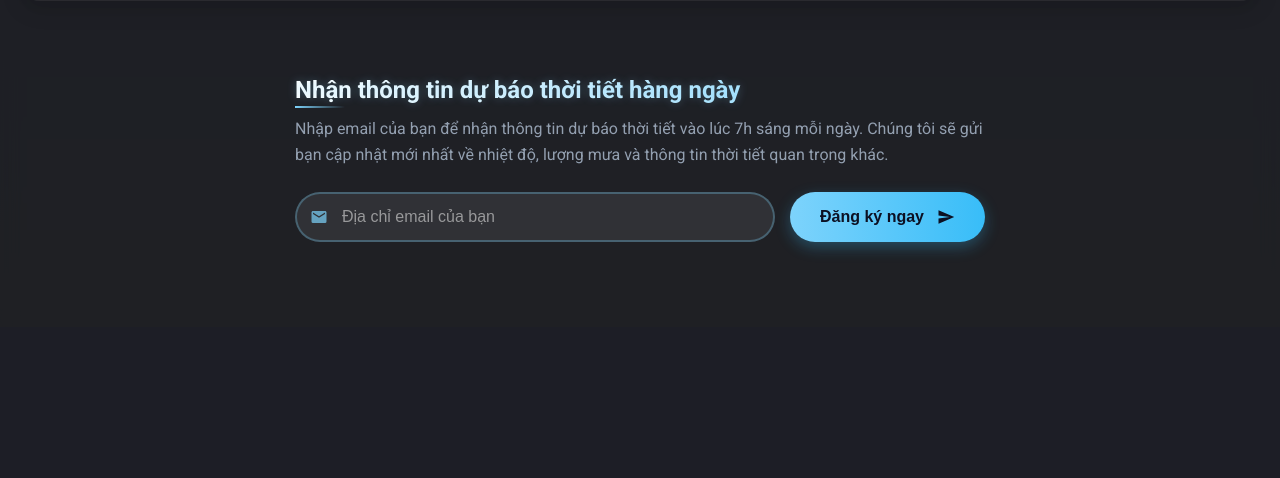
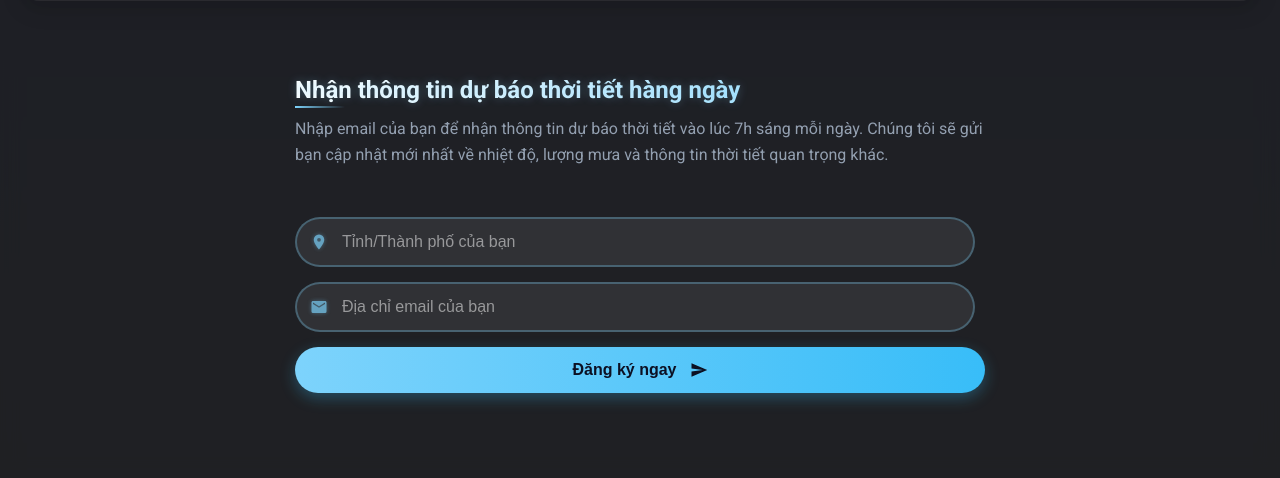
Before and after one commit to tontide1/Weather-forecast, a Django app: template src/templates/web_app/home_1.html in a window 1280 px wide. Shown: the part 1103-1581 px from the top of the page. Before the commit the page ends 1355 px from the top, so only its background shows below. Run offline with Django 5.2, Linux system fonts and the light colour scheme; the template is opened without the code that fills it, so the values that code supplies are empty.

Commit message:
add haha

```diff
--- a/src/static/web_app/css/style.css
+++ b/src/static/web_app/css/style.css
@@ -1509,13 +1509,59 @@ body {
 
 .subscription-form {
   display: flex;
-  gap: 5px;
-  position: relative;
-}
-
+  flex-direction: column;
+  gap: 15px;
+  margin-top: 25px;
+  width: 100%;
+}
+
+.input-wrapper {
+  position: relative;
+  width: 100%;
+}
+
+.input-icon {
+  position: absolute;
+  left: 15px;
+  top: 50%;
+  transform: translateY(-50%);
+  display: flex;
+  align-items: center;
+  justify-content: center;
+  transition: all 0.3s ease;
+  z-index: 2;
+  pointer-events: none;
+}
+
+.input-icon svg {
+  fill: #7dd3fc;
+  filter: drop-shadow(0 0 2px rgba(125, 211, 252, 0.5));
+  transition: all 0.3s ease;
+  opacity: 0.7;
+}
+
+.input-wrapper:hover .input-icon svg {
+  filter: drop-shadow(0 0 3px rgba(125, 211, 252, 0.8));
+  opacity: 1;
+}
+
+.email-input:focus~.input-icon svg,
+.province-input:focus~.input-icon svg {
+  filter: drop-shadow(0 0 5px rgba(125, 211, 252, 0.7));
+  opacity: 1;
+  transform: scale(1.1);
+}
+
+.input-wrapper:focus-within .input-icon svg {
+  filter: drop-shadow(0 0 5px rgba(125, 211, 252, 0.7));
+  opacity: 1;
+  transform: scale(1.1);
+}
+
+.province-input,
 .email-input {
   flex: 1;
-  padding: 14px 20px;
+  padding: 14px 20px 14px 45px;
   border-radius: 50px;
   border: 2px solid rgba(125, 211, 252, 0.3);
   background: rgba(255, 255, 255, 0.08);
@@ -1523,23 +1569,25 @@ body {
   font-size: 16px;
   outline: none;
   transition: all 0.3s ease;
-  padding-right: 40px;
+  position: relative;
+  width: calc(100% - 10px);
   z-index: 1;
-  position: relative;
-  width: calc(100% - 10px);
-}
-
+}
+
+.province-input:focus,
 .email-input:focus {
   border-color: rgba(125, 211, 252, 0.7);
   box-shadow: 0 0 15px rgba(125, 211, 252, 0.3);
   background: rgba(255, 255, 255, 0.12);
 }
 
+.province-input::placeholder,
 .email-input::placeholder {
   color: rgba(255, 255, 255, 0.5);
   transition: color 0.3s ease;
 }
 
+.province-input:focus::placeholder,
 .email-input:focus::placeholder {
   color: rgba(255, 255, 255, 0.7);
 }
@@ -1754,7 +1802,7 @@ body {
 /* Input with icon styling */
 .input-wrapper {
   position: relative;
-  flex: 1;
+  width: 100%;
 }
 
 .input-icon {
@@ -1762,33 +1810,31 @@ body {
   left: 15px;
   top: 50%;
   transform: translateY(-50%);
-  pointer-events: none;
-  z-index: 2;
   display: flex;
   align-items: center;
   justify-content: center;
   transition: all 0.3s ease;
+  z-index: 2;
+  pointer-events: none;
 }
 
 .input-icon svg {
+  fill: #7dd3fc;
+  filter: drop-shadow(0 0 2px rgba(125, 211, 252, 0.5));
+  transition: all 0.3s ease;
   opacity: 0.7;
-  transition: all 0.3s ease;
-}
-
-.email-input {
-  padding-left: 45px;
-  z-index: 1;
-  position: relative;
-}
-
-.email-input:focus~.input-icon svg {
+}
+
+.input-wrapper:hover .input-icon svg {
+  filter: drop-shadow(0 0 3px rgba(125, 211, 252, 0.8));
+  opacity: 1;
+}
+
+.email-input:focus~.input-icon svg,
+.province-input:focus~.input-icon svg {
+  filter: drop-shadow(0 0 5px rgba(125, 211, 252, 0.7));
+  opacity: 1;
   transform: scale(1.1);
-  opacity: 1;
-  filter: drop-shadow(0 0 5px rgba(125, 211, 252, 0.7));
-}
-
-.input-wrapper:hover .input-icon svg {
-  filter: drop-shadow(0 0 3px rgba(125, 211, 252, 0.5));
 }
 
 /* Button with icon styling */
@@ -1863,6 +1909,7 @@ body {
     left: 12px;
   }
 
+  .province-input,
   .email-input {
     padding-left: 40px;
   }
@@ -1873,12 +1920,23 @@ body {
 }
 
 @media (max-width: 480px) {
-  .sparkle {
-    width: 3px;
-    height: 3px;
-  }
-
-  .subscription-icon:hover .email-icon {
-    transform: perspective(500px) rotateY(10deg) scale(1.05);
-  }
-}
+  .input-wrapper {
+    margin-bottom: 10px;
+  }
+
+  .province-input,
+  .email-input {
+    padding: 12px 15px 12px 38px;
+    font-size: 14px;
+  }
+}
+
+.location-input-icon svg {
+  fill: #7dd3fc;
+  transition: all 0.3s ease;
+}
+
+.province-input:focus~.location-input-icon svg {
+  filter: drop-shadow(0 0 3px rgba(125, 211, 252, 0.8));
+  transform: scale(1.1);
+}
--- a/src/static/web_app/js/main.js
+++ b/src/static/web_app/js/main.js
@@ -1501,9 +1501,10 @@ function addSubscriptionMessageStyles() {
 function initializeEmailSubscription() {
   const emailForm = document.querySelector('.email-subscription .subscription-form');
   const emailInput = document.getElementById('emailInput');
+  const provinceInput = document.getElementById('provinceInput');
   const subscribeButton = document.getElementById('subscribeButton');
 
-  if (emailForm && emailInput && subscribeButton) {
+  if (emailForm && emailInput && provinceInput && subscribeButton) {
     // Add event listeners for form submission
     emailForm.addEventListener('submit', function (e) {
       e.preventDefault();
@@ -1520,6 +1521,13 @@ function initializeEmailSubscription() {
       }
     });
 
+    provinceInput.addEventListener('keypress', function (e) {
+      if (e.key === 'Enter') {
+        e.preventDefault();
+        emailInput.focus();
+      }
+    });
+
     // Add focus animation effect
     emailInput.addEventListener('focus', function () {
       const container = document.querySelector('.subscription-container');
@@ -1528,6 +1536,13 @@ function initializeEmailSubscription() {
       }
     });
 
+    provinceInput.addEventListener('focus', function () {
+      const container = document.querySelector('.subscription-container');
+      if (container) {
+        container.style.borderColor = 'rgba(125, 211, 252, 0.4)';
+      }
+    });
+
     emailInput.addEventListener('blur', function () {
       const container = document.querySelector('.subscription-container');
       if (container) {
@@ -1535,9 +1550,16 @@ function initializeEmailSubscription() {
       }
     });
 
+    provinceInput.addEventListener('blur', function () {
+      const container = document.querySelector('.subscription-container');
+      if (container) {
+        container.style.borderColor = '';
+      }
+    });
+
     // Add typing animation to glow effect
     emailInput.addEventListener('input', function () {
-      const icon = document.querySelector('.email-icon');
+      const icon = document.querySelector('.input-wrapper .input-icon svg');
       if (icon) {
         icon.style.filter = 'drop-shadow(0 0 20px rgba(125, 211, 252, 0.8))';
         setTimeout(() => {
@@ -1545,11 +1567,60 @@ function initializeEmailSubscription() {
         }, 500);
       }
     });
+
+    provinceInput.addEventListener('input', function () {
+      const icon = document.querySelector('.location-input-icon svg');
+      if (icon) {
+        icon.style.filter = 'drop-shadow(0 0 20px rgba(125, 211, 252, 0.8))';
+        setTimeout(() => {
+          icon.style.filter = '';
+        }, 500);
+      }
+    });
+
+    // Initialize unique provinces for dropdown suggestions
+    initializeProvinceAutocomplete();
+  }
+
+  // Initialize province autocomplete
+  async function initializeProvinceAutocomplete() {
+    try {
+      const provinces = await getUniqueProvinces();
+      if (provinces && provinces.length > 0) {
+        // Create a datalist element for autocomplete
+        const datalist = document.createElement('datalist');
+        datalist.id = 'provinceList';
+
+        // Add options from the provinces array
+        provinces.forEach(province => {
+          const option = document.createElement('option');
+          option.value = province;
+          datalist.appendChild(option);
+        });
+
+        // Append the datalist to the document
+        document.body.appendChild(datalist);
+
+        // Connect the datalist to the province input
+        provinceInput.setAttribute('list', 'provinceList');
+      }
+    } catch (error) {
+      console.error('Error initializing province autocomplete:', error);
+    }
   }
 
   // Handle subscription logic
   async function handleEmailSubscription() {
     const email = emailInput.value.trim();
+    const province = provinceInput.value.trim();
+
+    // Validate province
+    if (!province) {
+      showEmailSubscriptionMessage('Vui lòng nhập tỉnh/thành phố của bạn', 'error');
+      provinceInput.focus();
+      shakeElement(provinceInput);
+      return;
+    }
 
     // Validate email
     if (!email) {
@@ -1574,6 +1645,7 @@ function initializeEmailSubscription() {
     subscribeButton.style.opacity = '0.8';
     subscribeButton.disabled = true;
     emailInput.disabled = true;
+    provinceInput.disabled = true;
 
     try {
       // Add visual effect during processing
@@ -1586,7 +1658,7 @@ function initializeEmailSubscription() {
       await new Promise(resolve => setTimeout(resolve, 1200));
 
       // Show success message
-      showEmailSubscriptionMessage('Đăng ký thành công! Bạn sẽ nhận được dự báo thời tiết hàng ngày vào lúc 7h sáng.', 'success');
+      showEmailSubscriptionMessage(`Đăng ký thành công! Bạn sẽ nhận được dự báo thời tiết hàng ngày cho ${province} vào lúc 7h sáng.`, 'success');
 
       // Add success animation
       const icon = document.querySelector('.email-icon');
@@ -1602,9 +1674,13 @@ function initializeEmailSubscription() {
       // Clear input with animation
       emailInput.style.transition = 'background-color 0.5s ease';
       emailInput.style.backgroundColor = 'rgba(125, 211, 252, 0.15)';
+      provinceInput.style.transition = 'background-color 0.5s ease';
+      provinceInput.style.backgroundColor = 'rgba(125, 211, 252, 0.15)';
       setTimeout(() => {
         emailInput.value = '';
+        provinceInput.value = '';
         emailInput.style.backgroundColor = '';
+        provinceInput.style.backgroundColor = '';
       }, 300);
 
       // Add a visual feedback effect - briefly highlight the form
@@ -1625,6 +1701,7 @@ function initializeEmailSubscription() {
         subscribeButton.style.opacity = '';
         subscribeButton.disabled = false;
         emailInput.disabled = false;
+        provinceInput.disabled = false;
       }, 500);
     }
   }
--- a/src/templates/web_app/home_1.html
+++ b/src/templates/web_app/home_1.html
@@ -221,12 +221,20 @@
             <p>Nhập email của bạn để nhận thông tin dự báo thời tiết vào lúc 7h sáng mỗi ngày. Chúng tôi sẽ gửi bạn cập nhật mới nhất về nhiệt độ, lượng mưa và thông tin thời tiết quan trọng khác.</p>
             <form class="subscription-form">
               <div class="input-wrapper">
-                <input type="email" placeholder="Địa chỉ email của bạn" class="email-input" id="emailInput" autocomplete="email">
+                <span class="input-icon location-input-icon">
+                  <svg viewBox="0 0 24 24" width="18" height="18">
+                    <path d="M12,11.5A2.5,2.5 0 0,1 9.5,9A2.5,2.5 0 0,1 12,6.5A2.5,2.5 0 0,1 14.5,9A2.5,2.5 0 0,1 12,11.5M12,2A7,7 0 0,0 5,9C5,14.25 12,22 12,22C12,22 19,14.25 19,9A7,7 0 0,0 12,2Z" fill="#7dd3fc"/>
+                  </svg>
+                </span>
+                <input type="text" placeholder="Tỉnh/Thành phố của bạn" class="province-input" id="provinceInput" autocomplete="address-level1">
+              </div>
+              <div class="input-wrapper">
                 <span class="input-icon">
                   <svg viewBox="0 0 24 24" width="18" height="18">
                     <path d="M20,8L12,13L4,8V6L12,11L20,6M20,4H4C2.89,4 2,4.89 2,6V18A2,2 0 0,0 4,20H20A2,2 0 0,0 22,18V6C22,4.89 21.1,4 20,4Z" fill="#7dd3fc"/>
                   </svg>
                 </span>
+                <input type="email" placeholder="Địa chỉ email của bạn" class="email-input" id="emailInput" autocomplete="email">
               </div>
               <button type="button" class="subscribe-button" id="subscribeButton">
                 <span>Đăng ký ngay</span>
```
